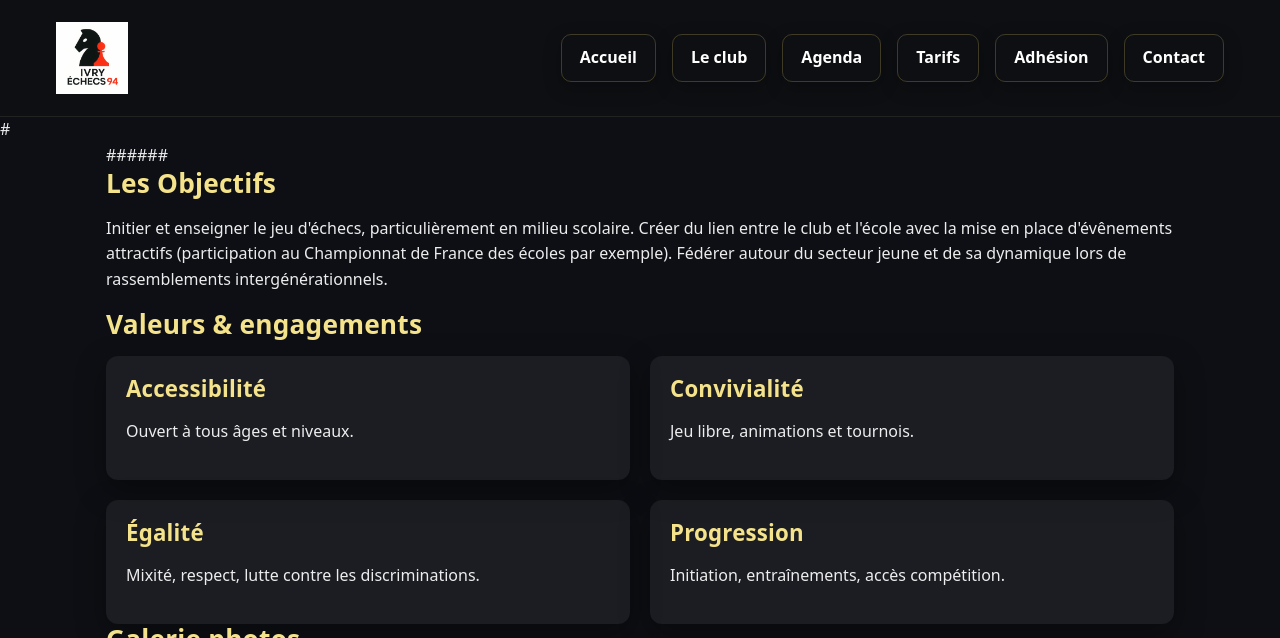
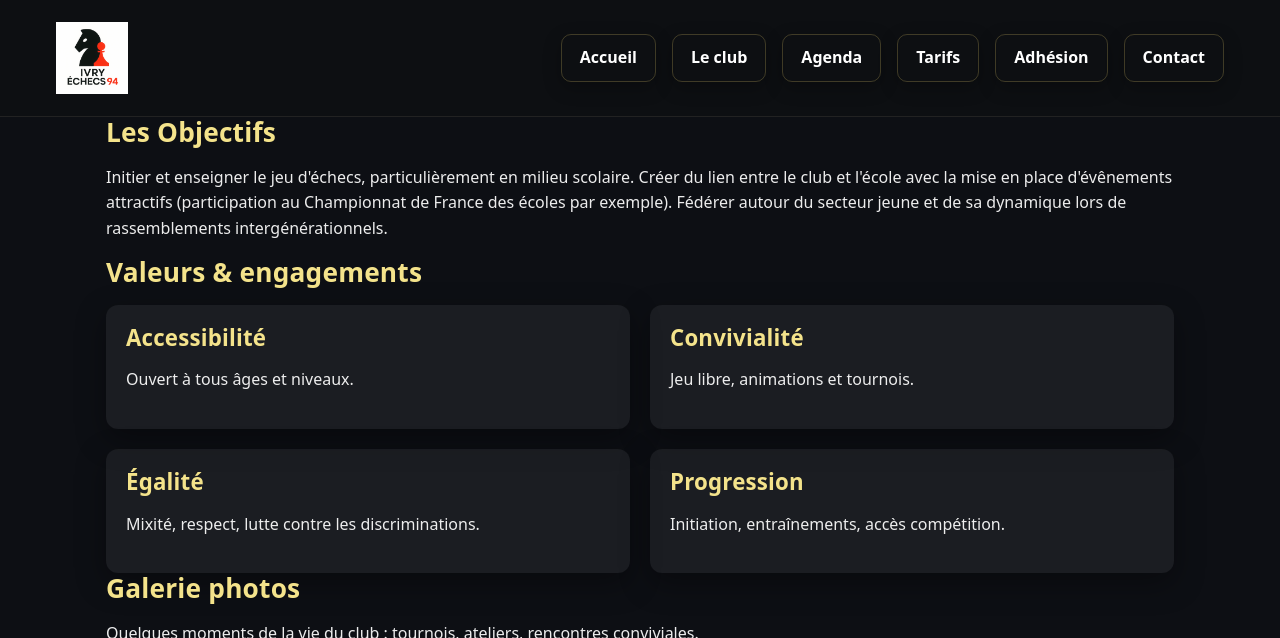
Before and after one commit to Nelwyn64/ivry-echecs-94, a Jekyll site: the page built from about.html, in a window 1280 px wide and 1001 px high, cut to the strip 0-638 px from the top of the window. Built offline with Jekyll 4.4.1, drawn with Linux system fonts in a browser that asks for light colours.

Commit message:
Update Pages du site “club”

```diff
--- a/about.html
+++ b/about.html
@@ -4,9 +4,9 @@ title: Ivry Échecs 94 — Le club
 meta_description: "Présentation du club : valeurs, fonctionnement, inclusion."
 bg_image: bg-about.jpg
 ---
-# <section class="container">
+ <section class="container">
 
-######   <h2 class="section-title">Les Objectifs</h2>
+   <h2 class="section-title">Les Objectifs</h2>
   <p>Initier et enseigner le jeu d'échecs, particulièrement en milieu scolaire.                                                                                                                                                                                                                   Créer du lien entre le club et l'école avec la mise en place d'évênements attractifs (participation au Championnat de France des écoles par exemple).                                                                                                                                                                Fédérer autour du secteur jeune et de sa dynamique lors de rassemblements intergénérationnels.</p>
 </section>
 
```
